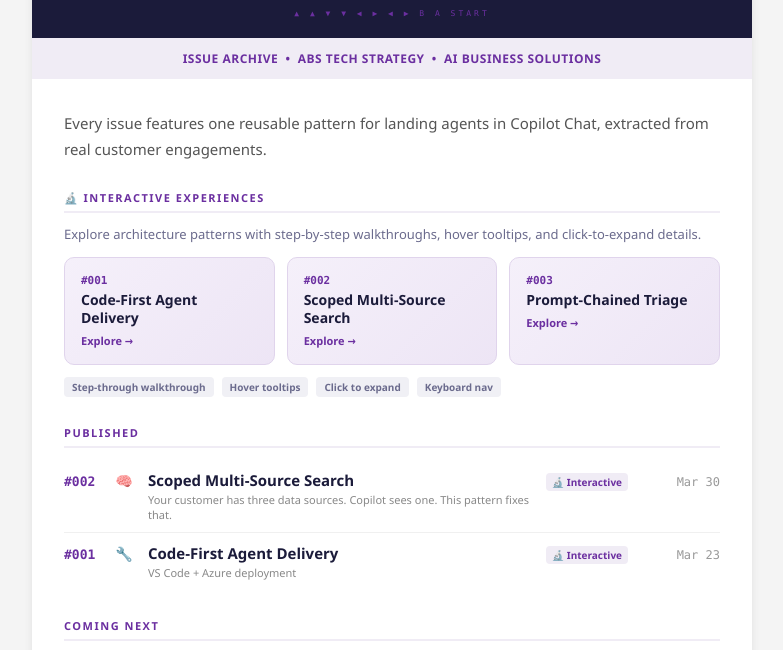
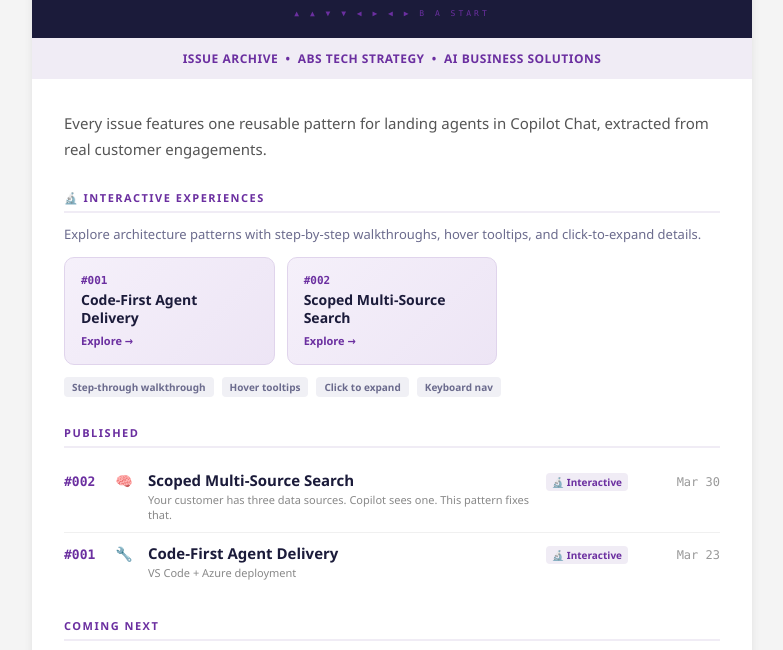
Before and after one commit to microsoft/ai-cheatcode, a plain HTML site: page index.html in a window 1280 px wide. Shown: the part 143-793 px from the top of the page, without its empty margins (248-1031 px from the left). Drawn offline with Linux system fonts and the light colour scheme.

Commit message:
Remove Issue #003 from public pages (not yet published)
- Remove #003 interactive card from index.html
- Remove #003 from global nav registry in interactive.js
- Issue #003 publishes Apr 7 — will re-add then

Co-authored-by: Copilot <223556219+Copilot@users.noreply.github.com>

```diff
--- a/index.html
+++ b/index.html
@@ -236,11 +236,6 @@
         <div class="card-title">Scoped Multi-Source Search</div>
         <div class="card-cta">Explore →</div>
       </a>
-      <a class="interactive-card" href="interactive/issue-003/">
-        <div class="card-num">#003</div>
-        <div class="card-title">Prompt-Chained Triage</div>
-        <div class="card-cta">Explore →</div>
-      </a>
     </div>
     <div class="feature-list">
       <span class="feature-tag">Step-through walkthrough</span>
--- a/interactive/shared/interactive.js
+++ b/interactive/shared/interactive.js
@@ -328,7 +328,6 @@
   const NAV_ISSUES = [
     { num: '001', short: '#001', title: 'Code-First Delivery', path: '../issue-001/' },
     { num: '002', short: '#002', title: 'Multi-Source Search', path: '../issue-002/' },
-    { num: '003', short: '#003', title: 'Prompt-Chained Triage', path: '../issue-003/' },
   ];
 
   function buildGlobalNav() {
```
